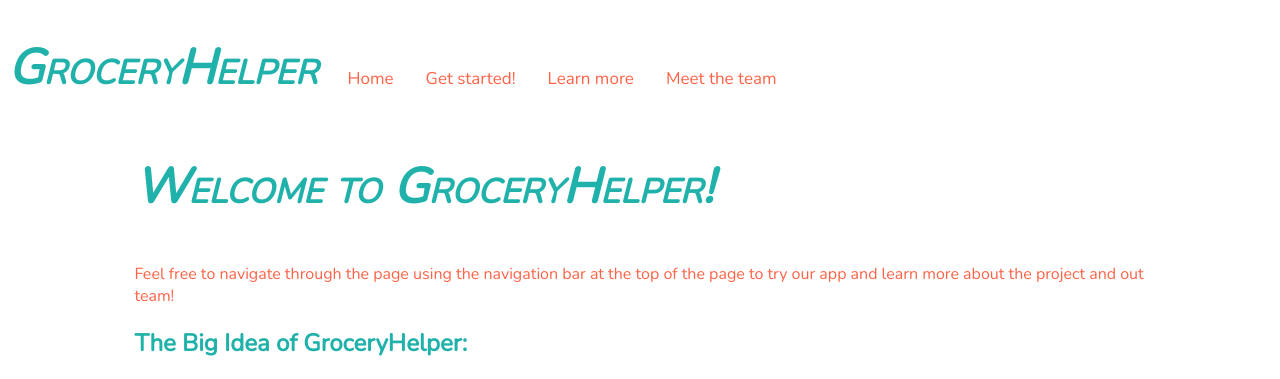
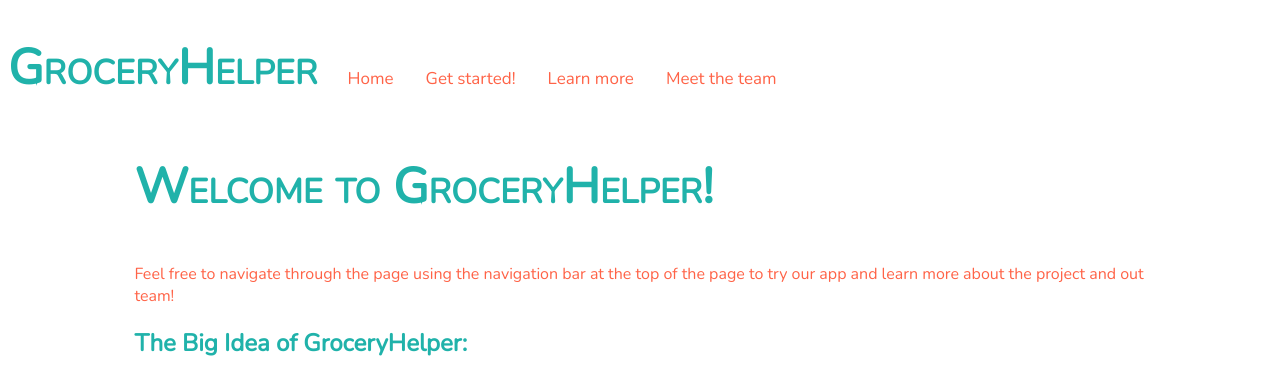
Before and after one commit to kylecombes/GroceryHelper, a Flask app: page / in a window 1280 px wide. Shown: the top 379 px of the page. Run offline with Flask 2, Linux system fonts and the light colour scheme.

Commit message:
no more oblique

```diff
--- a/static/styles.css
+++ b/static/styles.css
@@ -2,7 +2,6 @@ h1 {
   display: inline-block;
   font-family: Nunito;
 	font-size: 49px;
-	font-style: oblique;
 	font-variant: small-caps;
 	font-weight: bold;
 	line-height: 53.9px;
```
